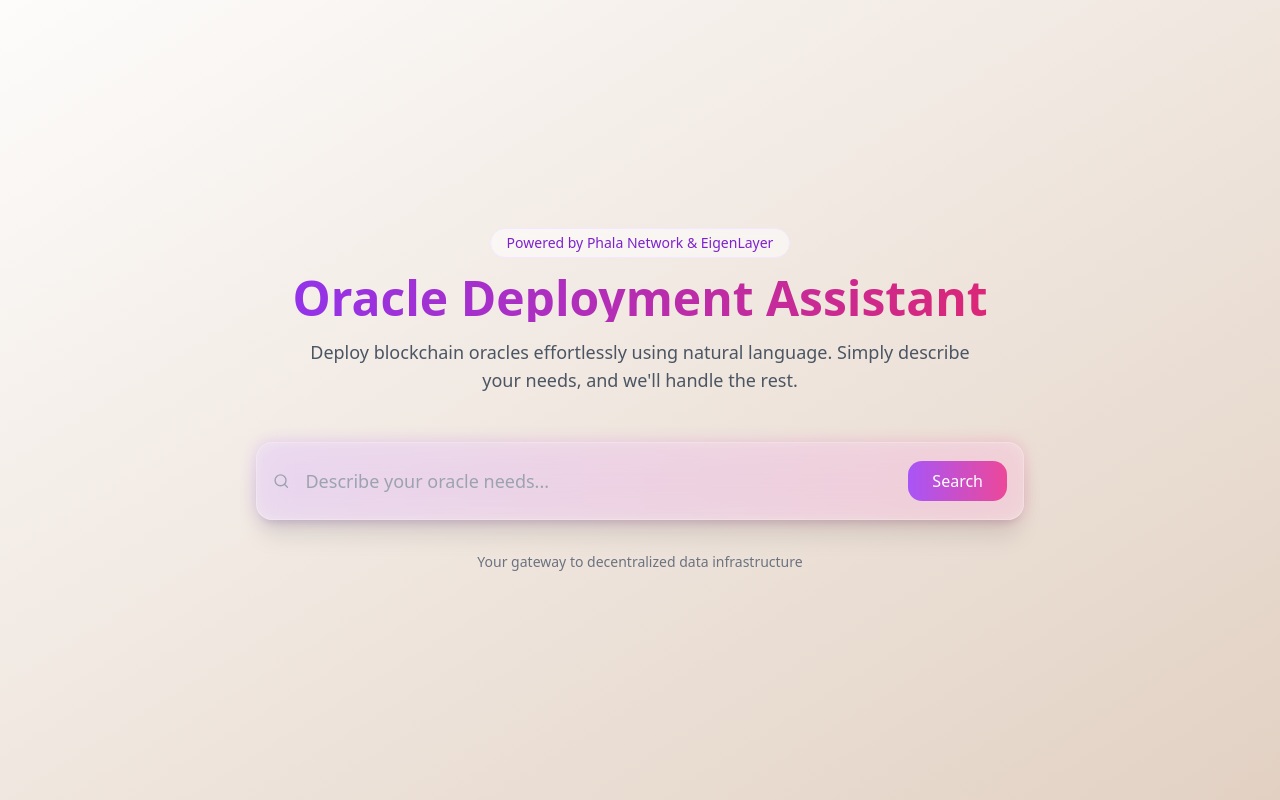
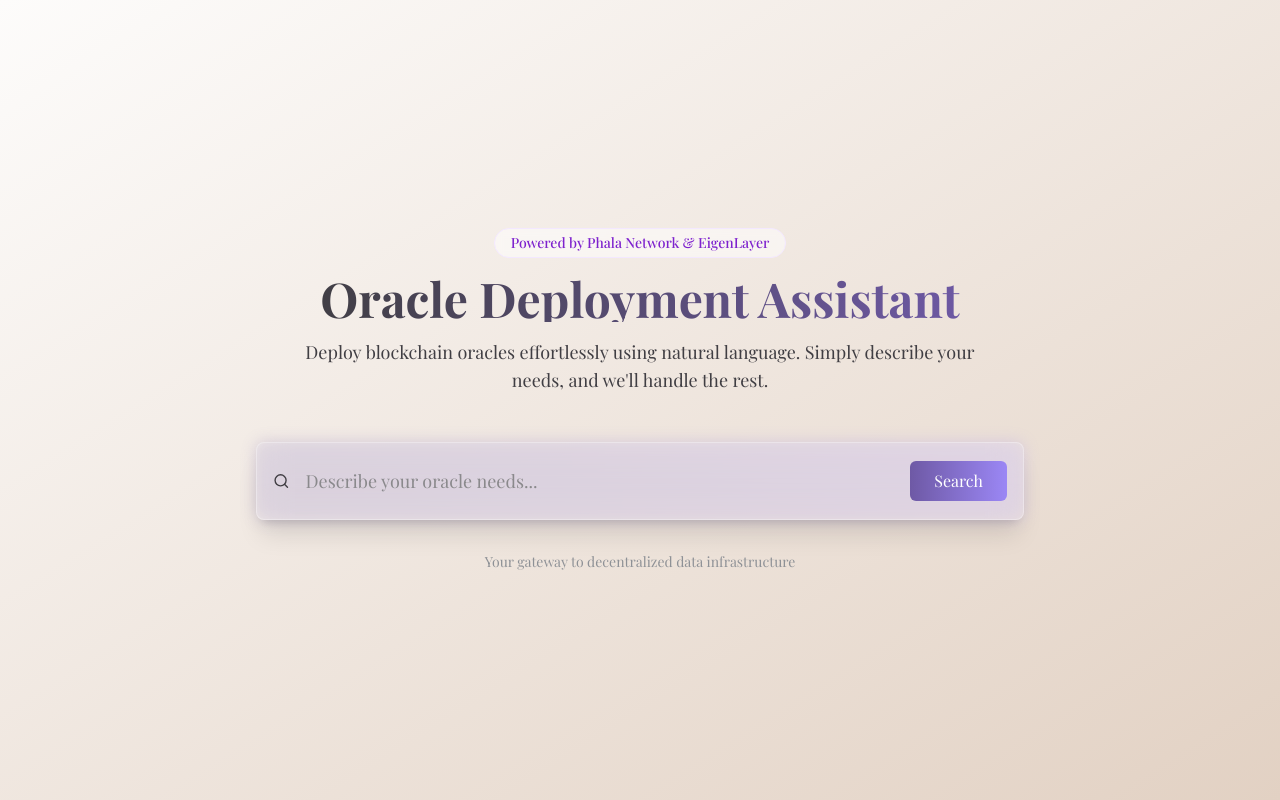
Before and after one commit to pauly00n/openknowledge, a React (Vite) app: page / in a window 1280 px wide. Built offline with nearby package versions, Linux system fonts and the light colour scheme.

Commit message:
Refactor styling
Update styling to a more modern, classic look.  The specific changes to achieve this are not detailed in this commit.

```diff
--- a/index.html
+++ b/index.html
@@ -1,18 +1,15 @@
+
 <!DOCTYPE html>
 <html lang="en">
   <head>
     <meta charset="UTF-8" />
+    <link rel="icon" type="image/svg+xml" href="/favicon.ico" />
     <meta name="viewport" content="width=device-width, initial-scale=1.0" />
-    <title>oracle-symphony</title>
-    <meta name="description" content="Lovable Generated Project" />
-    <meta name="author" content="Lovable" />
-    <meta property="og:image" content="/og-image.png" />
+    <title>Oracle Deployment Assistant</title>
+    <link rel="stylesheet" href="https://fonts.googleapis.com/css2?family=Playfair+Display:wght@400;500;600;700&display=swap">
   </head>
-
   <body>
     <div id="root"></div>
-    <!-- IMPORTANT: DO NOT REMOVE THIS SCRIPT TAG OR THIS VERY COMMENT! -->
-    <script src="https://cdn.gpteng.co/gptengineer.js" type="module"></script>
     <script type="module" src="/src/main.tsx"></script>
   </body>
 </html>
--- a/src/components/SearchInput.tsx
+++ b/src/components/SearchInput.tsx
@@ -33,21 +33,21 @@ export const SearchInput = () => {
   return (
     <form onSubmit={handleSubmit} className="w-full max-w-3xl mx-auto">
       <div className="relative group">
-        <div className="absolute inset-0 bg-gradient-to-r from-purple-500 to-pink-500 rounded-lg blur opacity-25 group-hover:opacity-40 transition duration-1000"></div>
+        <div className="absolute inset-0 bg-gradient-to-r from-[#6E59A5] to-[#9b87f5] rounded-lg blur opacity-25 group-hover:opacity-40 transition duration-1000"></div>
         <div className="relative glass rounded-lg shadow-xl">
           <div className="flex items-center px-4">
-            <Search className="w-5 h-5 text-gray-400" />
+            <Search className="w-5 h-5 text-[#403E43]" />
             <input
               type="text"
               value={query}
               onChange={(e) => setQuery(e.target.value)}
               placeholder="Describe your oracle needs..."
-              className="w-full px-4 py-6 bg-transparent border-none focus:outline-none focus:ring-0 text-lg placeholder:text-gray-400"
+              className="w-full px-4 py-6 bg-transparent border-none focus:outline-none focus:ring-0 text-lg font-serif placeholder:text-[#8A898C] text-[#403E43]"
             />
             <button
               type="submit"
               disabled={loading}
-              className="ml-2 px-6 py-2 bg-gradient-to-r from-purple-500 to-pink-500 text-white rounded-md hover:opacity-90 transition-opacity disabled:opacity-50"
+              className="ml-2 px-6 py-2 bg-gradient-to-r from-[#6E59A5] to-[#9b87f5] text-white rounded-md hover:opacity-90 transition-opacity disabled:opacity-50 font-serif"
             >
               {loading ? (
                 <Loader2 className="w-5 h-5 animate-spin" />
--- a/src/index.css
+++ b/src/index.css
@@ -5,26 +5,26 @@
 
 @layer base {
   :root {
-    --background: 0 0% 98%;
-    --foreground: 240 10% 3.9%;
+    --background: 220 25% 97%;
+    --foreground: 220 25% 20%;
     --card: 0 0% 100%;
-    --card-foreground: 240 10% 3.9%;
+    --card-foreground: 220 25% 20%;
     --popover: 0 0% 100%;
-    --popover-foreground: 240 10% 3.9%;
-    --primary: 262.1 83.3% 57.8%;
+    --popover-foreground: 220 25% 20%;
+    --primary: 262 35% 47%;
     --primary-foreground: 210 20% 98%;
     --secondary: 220 14.3% 95.9%;
     --secondary-foreground: 220.9 39.3% 11%;
     --muted: 220 14.3% 95.9%;
     --muted-foreground: 220 8.9% 46.1%;
-    --accent: 220 14.3% 95.9%;
-    --accent-foreground: 220.9 39.3% 11%;
+    --accent: 262 35% 47%;
+    --accent-foreground: 210 20% 98%;
     --destructive: 0 84.2% 60.2%;
     --destructive-foreground: 210 20% 98%;
     --border: 220 13% 91%;
     --input: 220 13% 91%;
     --ring: 262.1 83.3% 57.8%;
-    --radius: 1rem;
+    --radius: 0.5rem;
   }
 }
 
@@ -37,7 +37,7 @@
     background: linear-gradient(to bottom right, #fdfcfb 0%, #e2d1c3 100%);
   }
   .glass {
-    @apply backdrop-blur-lg bg-white/30 border border-white/20;
+    @apply backdrop-blur-lg bg-white/20 border border-white/30;
   }
 }
 
--- a/src/pages/Index.tsx
+++ b/src/pages/Index.tsx
@@ -6,14 +6,14 @@ const Index = () => {
     <div className="min-h-screen flex flex-col items-center justify-center px-4">
       <div className="text-center mb-12 animate-fade-in">
         <div className="inline-block mb-4 px-4 py-1 rounded-full bg-white/50 backdrop-blur-sm border border-purple-100">
-          <p className="text-sm text-purple-700 font-medium">
+          <p className="text-sm text-purple-700 font-medium font-serif">
             Powered by Phala Network & EigenLayer
           </p>
         </div>
-        <h1 className="text-4xl md:text-5xl font-bold mb-4 bg-gradient-to-r from-purple-600 to-pink-600 bg-clip-text text-transparent">
+        <h1 className="text-4xl md:text-5xl font-bold mb-4 font-serif bg-gradient-to-r from-[#403E43] to-[#6E59A5] bg-clip-text text-transparent">
           Oracle Deployment Assistant
         </h1>
-        <p className="text-lg text-gray-600 max-w-2xl mx-auto">
+        <p className="text-lg text-[#403E43] max-w-2xl mx-auto font-serif">
           Deploy blockchain oracles effortlessly using natural language. Simply describe
           your needs, and we'll handle the rest.
         </p>
@@ -24,7 +24,7 @@ const Index = () => {
       </div>
 
       <div className="mt-8 animate-fade-in" style={{ animationDelay: "0.4s" }}>
-        <p className="text-sm text-gray-500">
+        <p className="text-sm text-[#8E9196] font-serif">
           Your gateway to decentralized data infrastructure
         </p>
       </div>
--- a/tailwind.config.ts
+++ b/tailwind.config.ts
@@ -19,6 +19,9 @@ export default {
       },
     },
     extend: {
+      fontFamily: {
+        serif: ["Playfair Display", "serif"],
+      },
       colors: {
         border: "hsl(var(--border))",
         input: "hsl(var(--input))",
```
